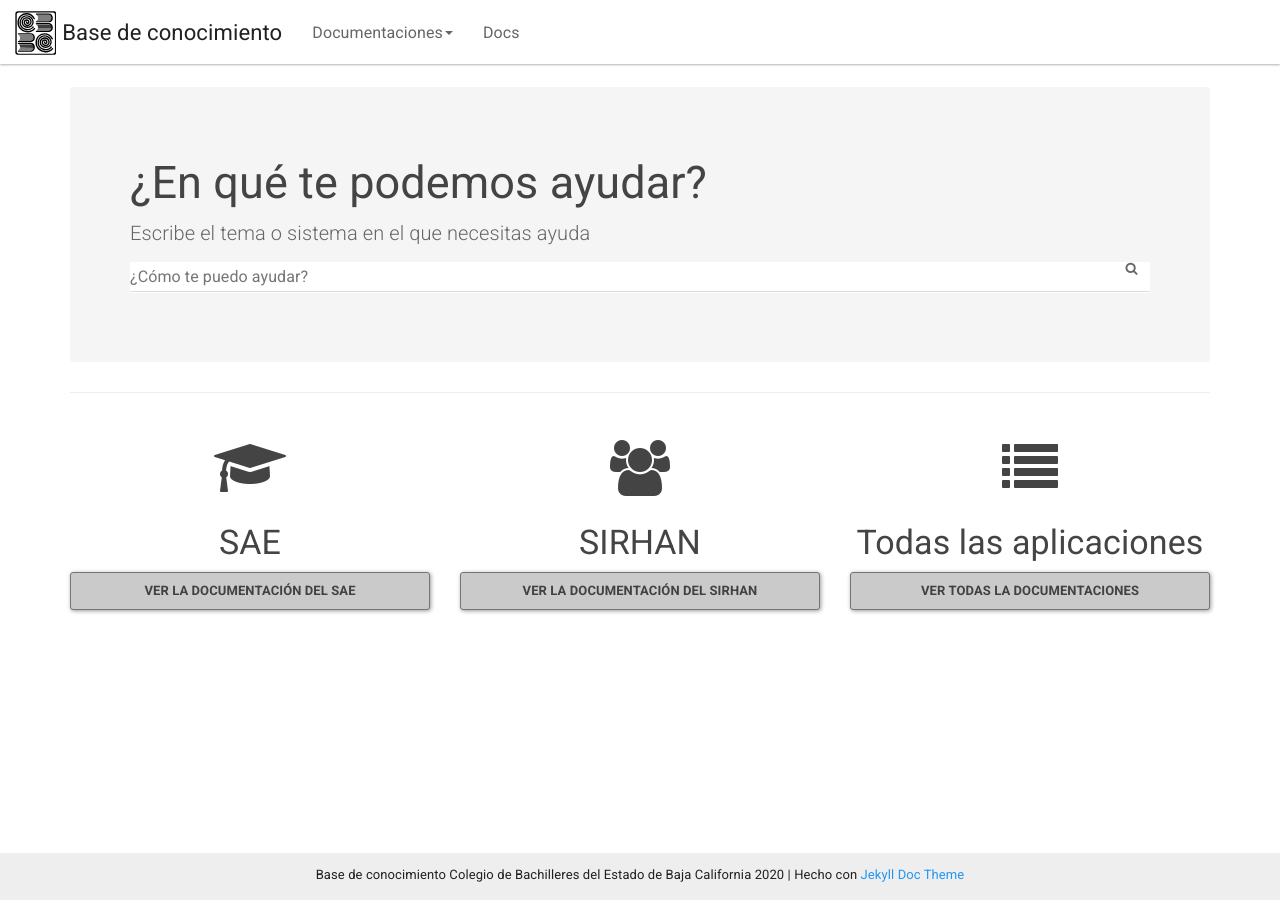
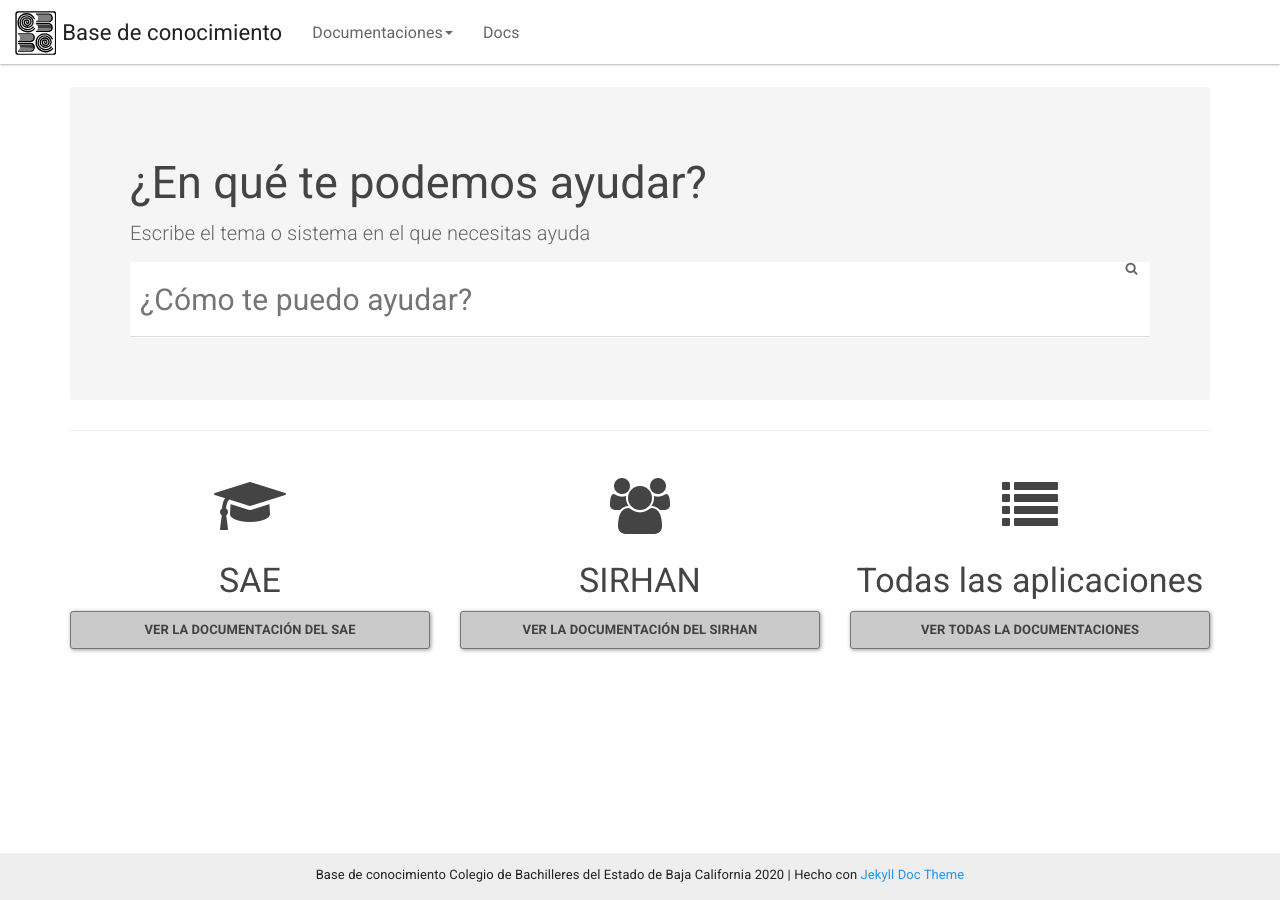
Before and after one commit to CoBachBC/centrodeayuda, a Jekyll site: the page built from docs/index.html, in a window 1280 px wide. Built offline with Jekyll 4.4.1, drawn with Linux system fonts in a browser that asks for light colours.

Commit message:
Update docs.css

```diff
--- a/docs/assets/css/docs.css
+++ b/docs/assets/css/docs.css
@@ -10,7 +10,9 @@ background:#999999;}
 
 .jumbotron span.twitter-typeahead{width:100%;
 font-size:2rem;}
-.jumbotron input.tt-hint,.jumbotron input#search-box{width:100%;}
+.jumbotron input.tt-hint,.jumbotron input#search-box{width:100%;
+padding: 1rem;
+font-size: 3rem;}
 
 #error404{text-align:center;}
 #error404 img{max-width:50%;}
```
